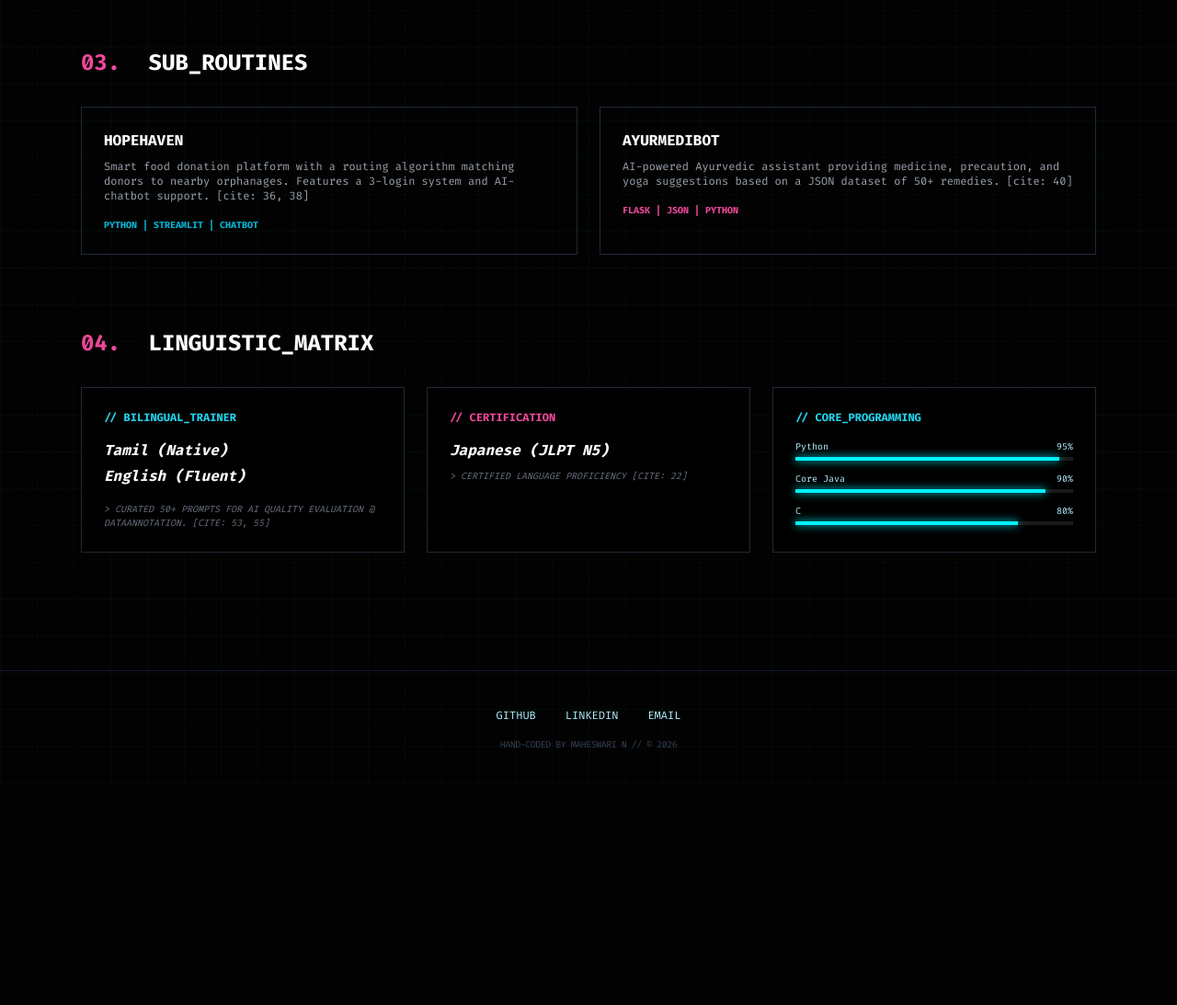
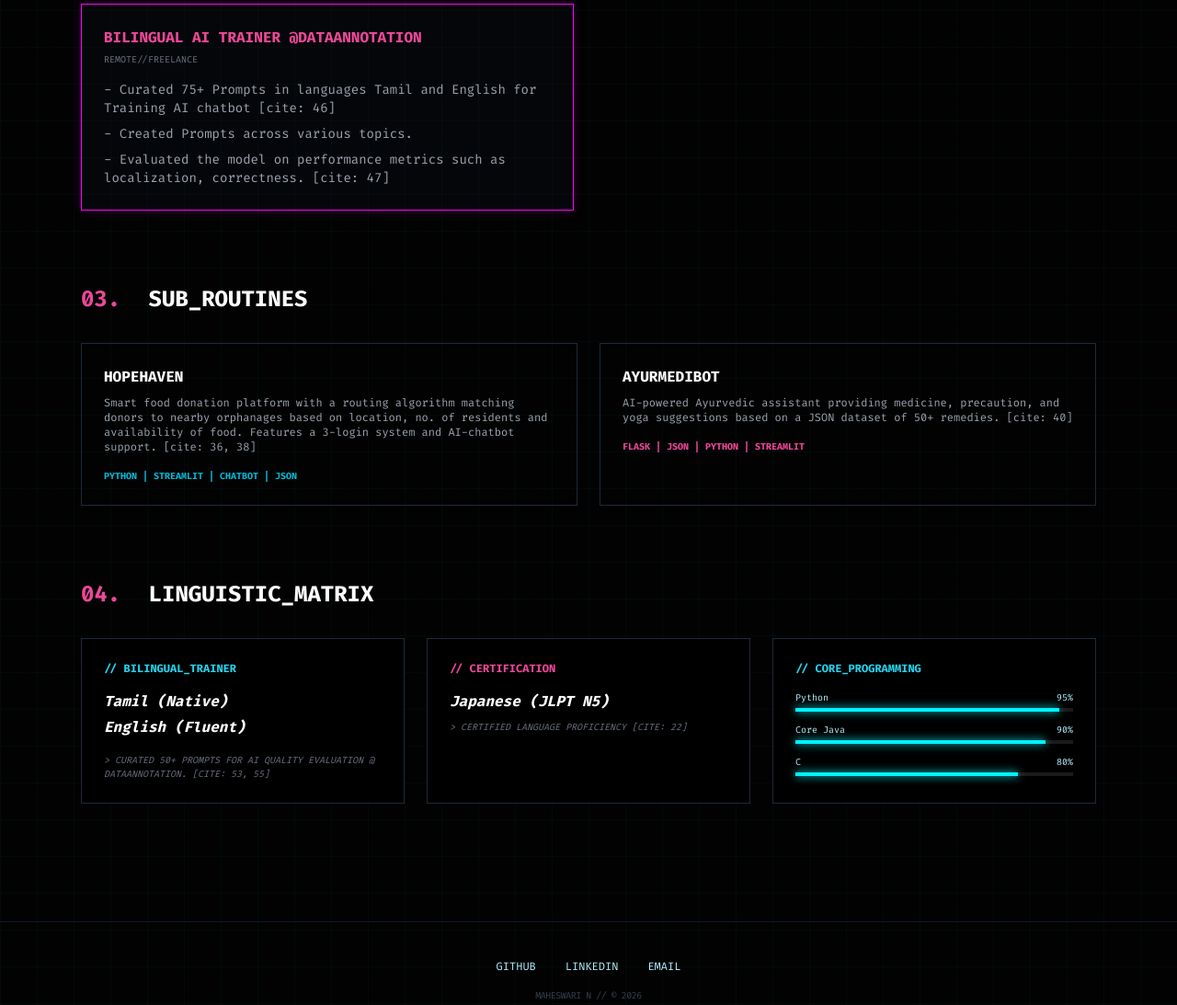
Before and after one commit to maheswari-tech/maheswari-tech.github.io, a plain HTML site: page index.html in a window 1280 px wide. Shown: the part 1069-2162 px from the top of the page at 92% size. Before the commit the page ends 1926 px from the top, so only its background shows below. Drawn offline with nearby package versions, Linux system fonts and the light colour scheme.

Commit message:
Update index.html

```diff
--- a/index.html
+++ b/index.html
@@ -100,6 +100,15 @@
                         <li>- Deployed modules on WebLogic Server. [cite: 47]</li>
                     </ul>
                 </div>
+                 <div class="neon-border-pink p-6 bg-gray-900 bg-opacity-20">
+                    <h3 class="text-pink-500 font-bold uppercase mb-1">Bilingual AI Trainer @DataAnnotation</h3>
+                    <p class="text-[10px] text-gray-500 mb-4 uppercase">REmote//Freelance</p>
+                    <ul class="text-sm text-gray-400 space-y-2">
+                        <li>- Curated 75+ Prompts in languages Tamil and English for Training AI chatbot [cite: 46]</li>
+                        <li>- Created Prompts across various topics.
+                        <li>- Evaluated the model on performance metrics such as localization, correctness. [cite: 47]</li>
+                    </ul>
+                </div>
             </div>
         </section>
 
@@ -108,13 +117,13 @@
             <div class="grid grid-cols-1 md:grid-cols-2 gap-6">
                 <div class="border border-gray-800 p-6 hover:bg-cyan-950 hover:bg-opacity-10 transition cursor-default">
                     <h3 class="text-white font-bold mb-2 uppercase">HopeHaven</h3>
-                    <p class="text-xs text-gray-400 mb-4">Smart food donation platform with a routing algorithm matching donors to nearby orphanages. Features a 3-login system and AI-chatbot support. [cite: 36, 38]</p>
-                    <p class="text-[10px] text-cyan-500 font-bold uppercase">Python | Streamlit | Chatbot</p>
+                    <p class="text-xs text-gray-400 mb-4">Smart food donation platform with a routing algorithm matching donors to nearby orphanages based on location, no. of residents and availability of food. Features a 3-login system and AI-chatbot support. [cite: 36, 38]</p>
+                    <p class="text-[10px] text-cyan-500 font-bold uppercase">Python | Streamlit | Chatbot | JSON</p>
                 </div>
                 <div class="border border-gray-800 p-6 hover:bg-pink-950 hover:bg-opacity-10 transition cursor-default">
                     <h3 class="text-white font-bold mb-2 uppercase">AyurMediBot</h3>
                     <p class="text-xs text-gray-400 mb-4">AI-powered Ayurvedic assistant providing medicine, precaution, and yoga suggestions based on a JSON dataset of 50+ remedies. [cite: 40]</p>
-                    <p class="text-[10px] text-pink-500 font-bold uppercase">Flask | JSON | Python</p>
+                    <p class="text-[10px] text-pink-500 font-bold uppercase">Flask | JSON | Python | Streamlit</p>
                 </div>
             </div>
         </section>
@@ -148,11 +157,11 @@
 
     <footer class="text-center py-10 border-t border-gray-900">
         <div class="flex justify-center gap-8 mb-4">
-            <a href="https://github.com" class="text-xs hover:text-white transition uppercase">Github</a>
-            <a href="https://linkedin.com" class="text-xs hover:text-white transition uppercase">Linkedin</a>
+            <a href="https://github.com/maheswari-tech" class="text-xs hover:text-white transition uppercase">Github</a>
+            <a href="https://www.linkedin.com/in/maheswari-nagendran/" class="text-xs hover:text-white transition uppercase">Linkedin</a>
             <a href="mailto:maheswarinagendrancs@gmail.com" class="text-xs hover:text-white transition uppercase">Email</a>
         </div>
-        <p class="text-[10px] text-gray-700 uppercase tracking-tighter">Hand-Coded by Maheswari N // © 2026</p>
+        <p class="text-[10px] text-gray-700 uppercase tracking-tighter">Maheswari N // © 2026</p>
     </footer>
 
 </body>
```
